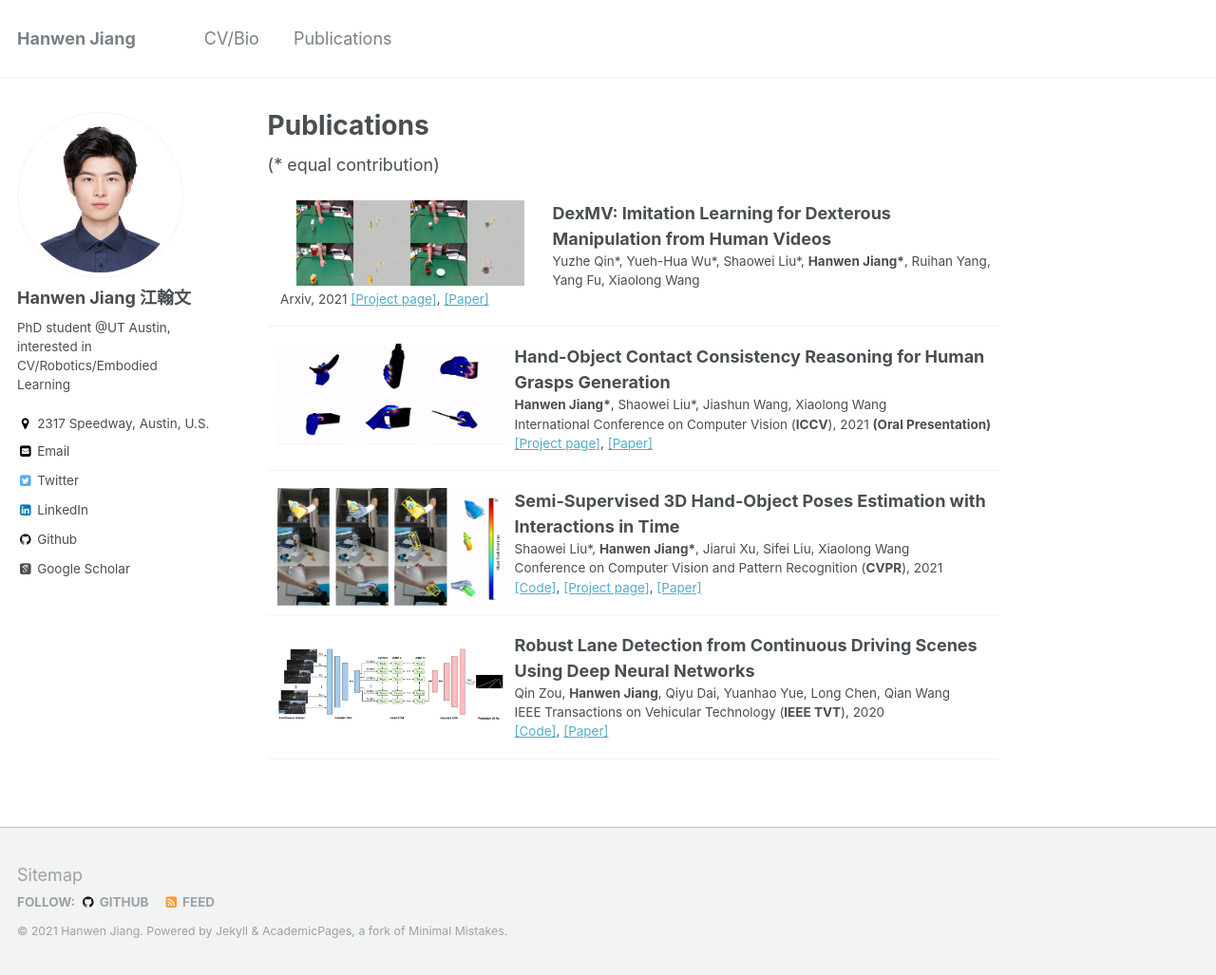
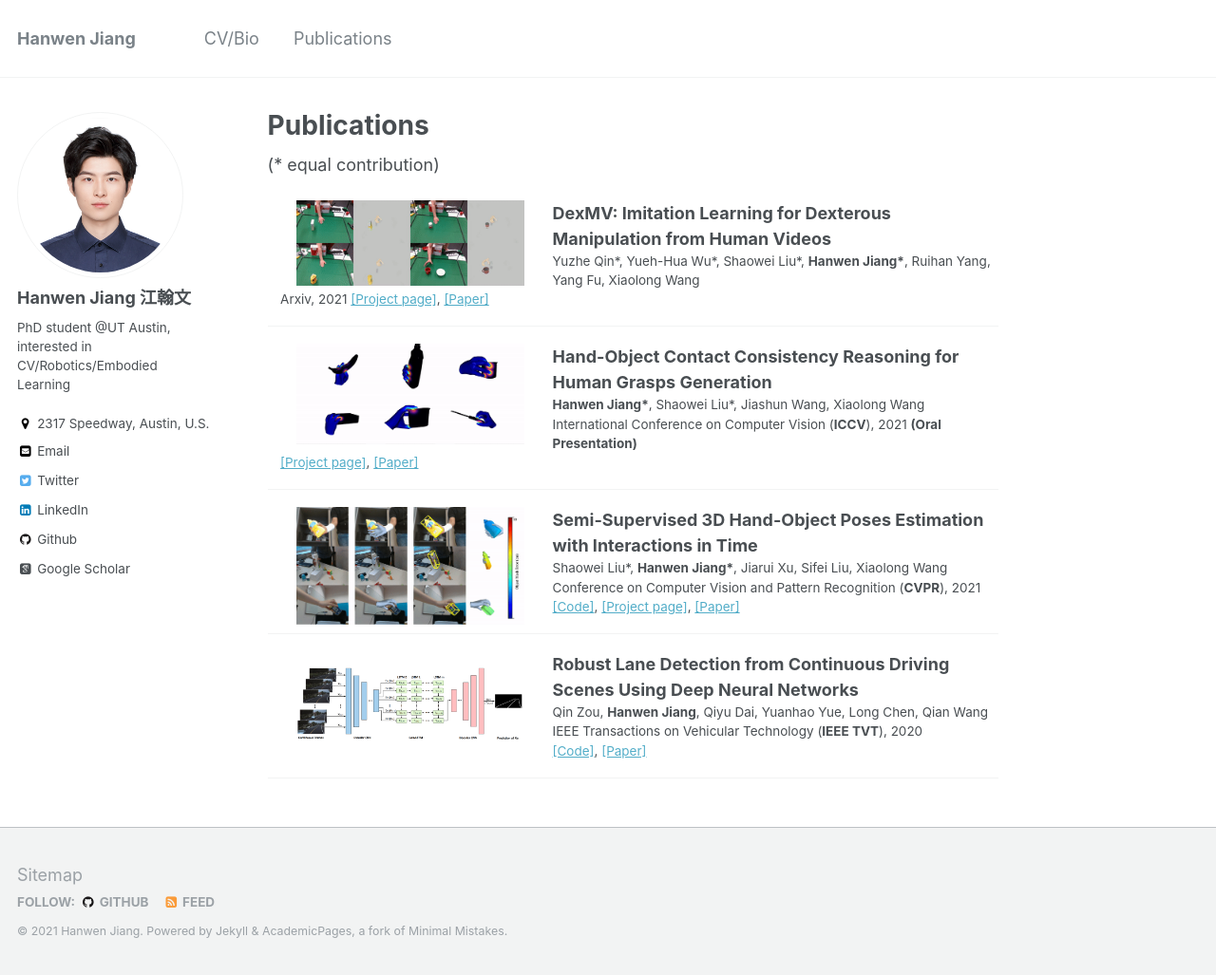
Before and after one commit to hwjiang1510/hwjiang1510.github.io, a Jekyll site: the page built from _pages/publications.md, in a window 1280 px wide and 1027 px high. Shown: the whole window at 95% size. Built offline with Jekyll 4.4.1, drawn with Linux system fonts in a browser that asks for light colours; some web fonts are replaced.

Commit message:
update publication

```diff
--- a/_pages/publications.md
+++ b/_pages/publications.md
@@ -7,8 +7,8 @@ author_profile: true
 (* equal contribution)
 <dl><dt><img align="left" width="240" height="240" hspace="30" src="../images/dexmv.gif" /></dt><dt> DexMV: Imitation Learning for Dexterous Manipulation from Human Videos</dt><dd> Yuzhe Qin*, Yueh-Hua Wu*, Shaowei Liu*, <strong>Hanwen Jiang*</strong>, Ruihan Yang, Yang Fu, Xiaolong Wang</dd><dd>Arxiv, 2021 <span style="color:blue"></span> <a href="https://yzqin.github.io/dexmv/">[Project page]</a>, <a href="https://arxiv.org/pdf/2108.05877.pdf">[Paper]</a> </dd></dl><hr />
 
-<dl><dt><img align="left" width="240" height="200" hspace="10" src="../images/affordance2021.gif" /></dt><dt> Hand-Object Contact Consistency Reasoning for Human Grasps Generation</dt><dd><strong>Hanwen Jiang*</strong>, Shaowei Liu*, Jiashun Wang, Xiaolong Wang</dd><dd>International Conference on Computer Vision (<strong>ICCV</strong>), 2021 <strong>(Oral Presentation)</strong> <span style="color:blue"></span></dd><dd> <a href="https://hwjiang1510.github.io/GraspTTA/">[Project page]</a>, <a href="https://arxiv.org/pdf/2104.03304.pdf">[Paper]</a> </dd></dl><hr />
+<dl><dt><img align="left" width="240" height="200" hspace="30" src="../images/affordance2021.gif" /></dt><dt> Hand-Object Contact Consistency Reasoning for Human Grasps Generation</dt><dd><strong>Hanwen Jiang*</strong>, Shaowei Liu*, Jiashun Wang, Xiaolong Wang</dd><dd>International Conference on Computer Vision (<strong>ICCV</strong>), 2021 <strong>(Oral Presentation)</strong> <span style="color:blue"></span></dd><dd> <a href="https://hwjiang1510.github.io/GraspTTA/">[Project page]</a>, <a href="https://arxiv.org/pdf/2104.03304.pdf">[Paper]</a> </dd></dl><hr />
 
-<dl><dt><img align="left" width="240" height="200" hspace="10" src="../images/ho2021.gif" /></dt><dt> Semi-Supervised 3D Hand-Object Poses Estimation with Interactions in Time</dt><dd>Shaowei Liu*, <strong>Hanwen Jiang*</strong>, Jiarui Xu, Sifei Liu, Xiaolong Wang</dd><dd>Conference on Computer Vision and Pattern Recognition (<strong>CVPR</strong>), 2021 <span style="color:blue"></span></dd> <dd><a href="https://github.com/stevenlsw/Semi-Hand-Object">[Code]</a>, <a href="https://stevenlsw.github.io/Semi-Hand-Object/">[Project page]</a>, <a href="https://arxiv.org/pdf/2106.05266.pdf">[Paper]</a> </dd>  </dl><hr />
+<dl><dt><img align="left" width="240" height="200" hspace="30" src="../images/ho2021.gif" /></dt><dt> Semi-Supervised 3D Hand-Object Poses Estimation with Interactions in Time</dt><dd>Shaowei Liu*, <strong>Hanwen Jiang*</strong>, Jiarui Xu, Sifei Liu, Xiaolong Wang</dd><dd>Conference on Computer Vision and Pattern Recognition (<strong>CVPR</strong>), 2021 <span style="color:blue"></span></dd> <dd><a href="https://github.com/stevenlsw/Semi-Hand-Object">[Code]</a>, <a href="https://stevenlsw.github.io/Semi-Hand-Object/">[Project page]</a>, <a href="https://arxiv.org/pdf/2106.05266.pdf">[Paper]</a> </dd>  </dl><hr />
 
-<dl><dt><img align="left" width="240" height="200" hspace="10" src="../images/lanedetection.png" /></dt><dt> Robust Lane Detection from Continuous Driving Scenes Using Deep Neural Networks</dt><dd>Qin Zou, <strong>Hanwen Jiang</strong>, Qiyu Dai, Yuanhao Yue, Long Chen, Qian Wang</dd><dd>IEEE Transactions on Vehicular Technology (<strong>IEEE TVT</strong>), 2020 <span style="color:blue"></span></dd><dd> <a href="https://github.com/qinnzou/Robust-Lane-Detection">[Code]</a>, <a href="https://arxiv.org/pdf/1903.02193.pdf">[Paper]</a></dd></dl><hr />
+<dl><dt><img align="left" width="240" height="200" hspace="30" src="../images/lanedetection.png" /></dt><dt> Robust Lane Detection from Continuous Driving Scenes Using Deep Neural Networks</dt><dd>Qin Zou, <strong>Hanwen Jiang</strong>, Qiyu Dai, Yuanhao Yue, Long Chen, Qian Wang</dd><dd>IEEE Transactions on Vehicular Technology (<strong>IEEE TVT</strong>), 2020 <span style="color:blue"></span></dd><dd> <a href="https://github.com/qinnzou/Robust-Lane-Detection">[Code]</a>, <a href="https://arxiv.org/pdf/1903.02193.pdf">[Paper]</a></dd></dl><hr />
```
